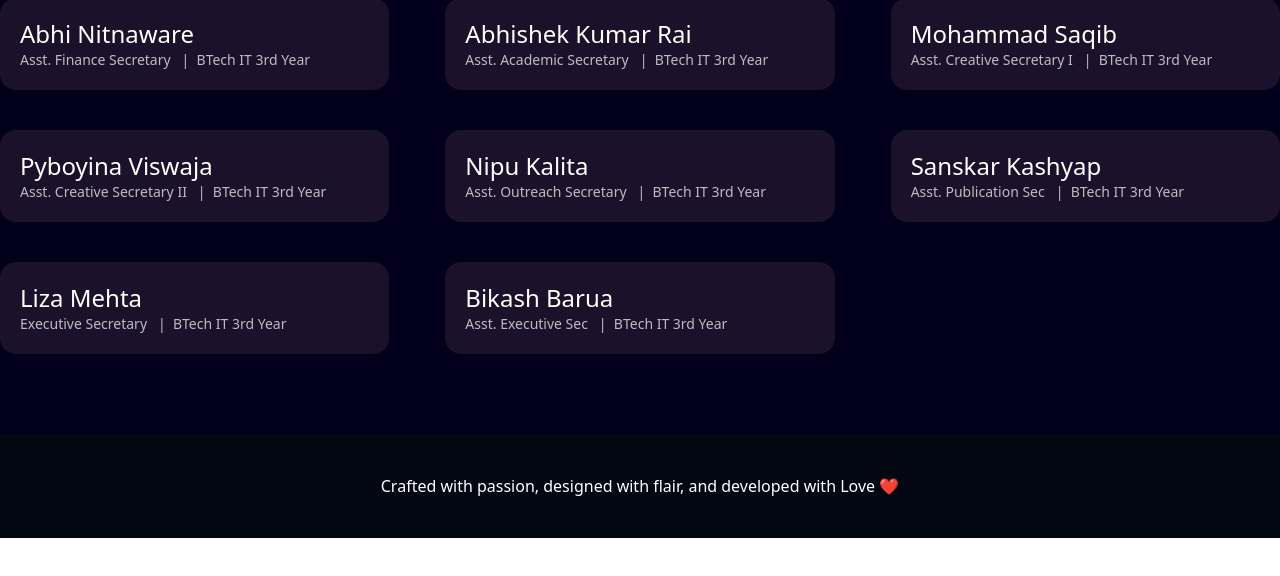
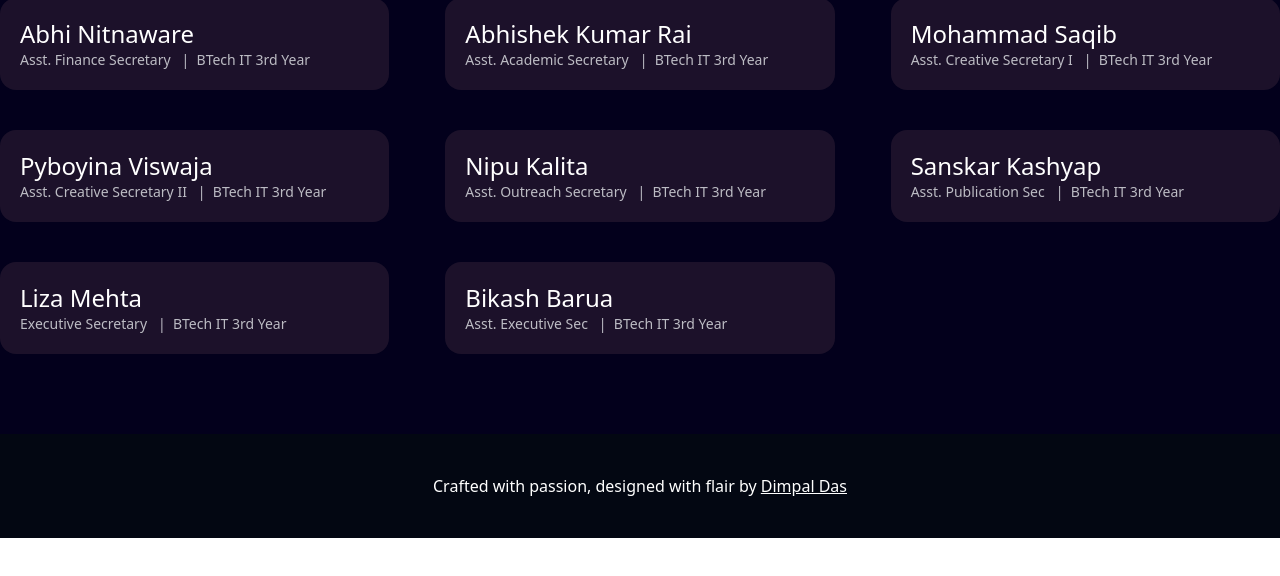
Before and after one commit to dimpal001/cipher_website, a React (Vite) app: page /committee in a window 1280 px wide. Shown: the part 826-1402 px from the top of the page. Before the commit the page ends 1364 px from the top, so only its background shows below. Built offline with nearby package versions, Linux system fonts and the light colour scheme.

Commit message:
update footer

```diff
--- a/src/Components/Footer.jsx
+++ b/src/Components/Footer.jsx
@@ -2,7 +2,14 @@ const Footer = () => {
   return (
     <div className='bg-gray-950'>
       <p className='text-center p-10'>
-        Crafted with passion, designed with flair, and developed with Love ❤️
+        Crafted with passion, designed with flair by{' '}
+        <a
+          className='hover:text-first underline'
+          href='https://www.dimpaldas.in'
+          target='_blank'
+        >
+          Dimpal Das
+        </a>
       </p>
     </div>
   )
```
